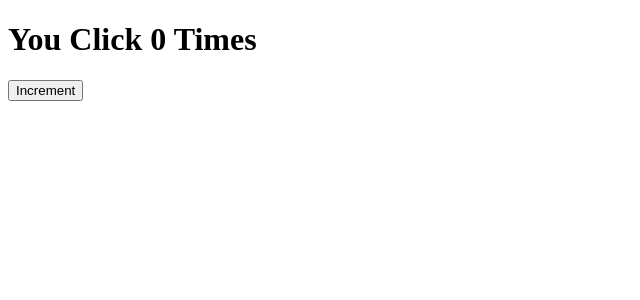
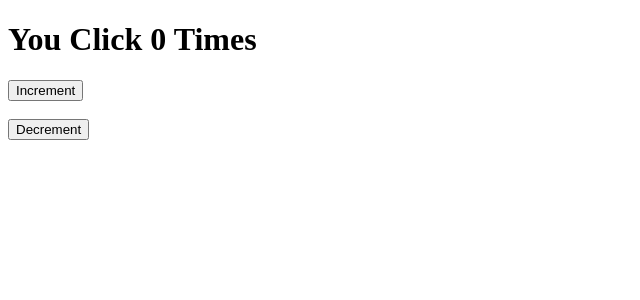
Before and after one commit to Nasir-afridi/React_Hooks, a React (Vite) app in the folder React-Hooks/: page / in a window 1280 px wide. Shown: the top 300 px of the page, without its empty margins (0-640 px from the left). Built offline with nearby package versions, Linux system fonts and the light colour scheme.

Commit message:
added the decrement for the counter

```diff
--- a/React-Hooks/src/01-UseState.jsx
+++ b/React-Hooks/src/01-UseState.jsx
@@ -1,14 +1,21 @@
 import React, { useState } from 'react'
 
 const UseState = () => {
-    const [count, setCount] = useState(0)
-    function counter () {
+    const [count, setCount] = useState(0);
+
+    function increment () {
         setCount(count + 1)
+    }
+    function decrement () {
+        setCount(count - 1)
     }
   return (
     <>
     <h1>You Click {count} Times </h1>
-    <button onClick={counter}>Increment</button>
+    <button onClick={increment}>Increment</button>
+    <br />
+    <br />
+    <button onClick={decrement}>Decrement</button>
     </>
   )
 }
```
